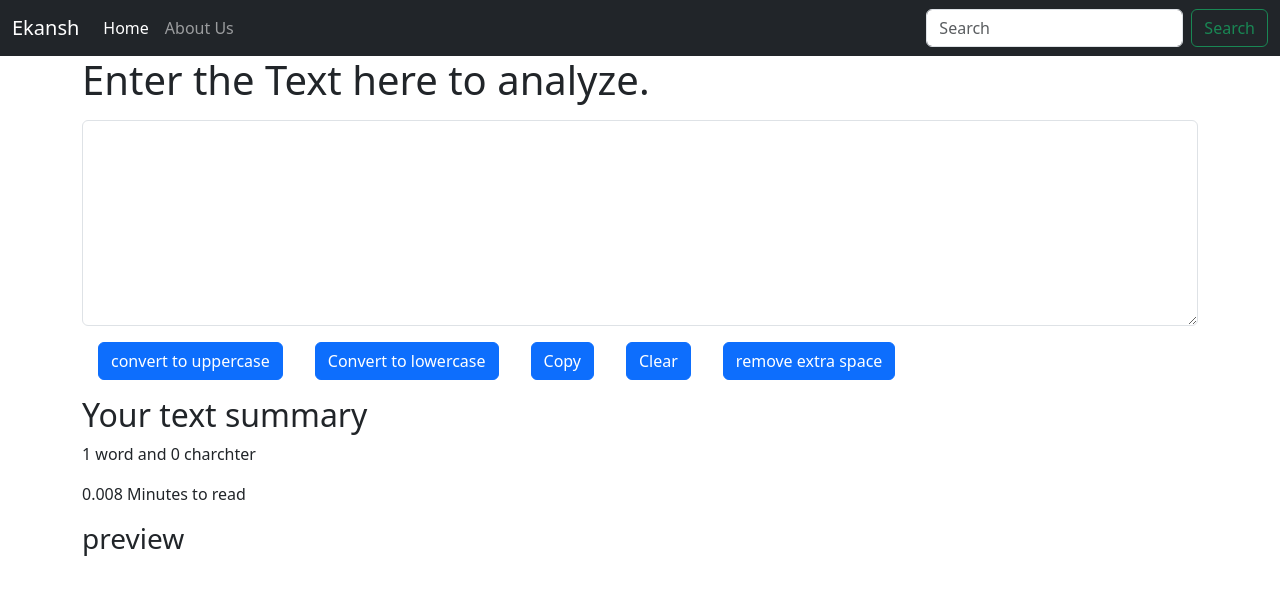
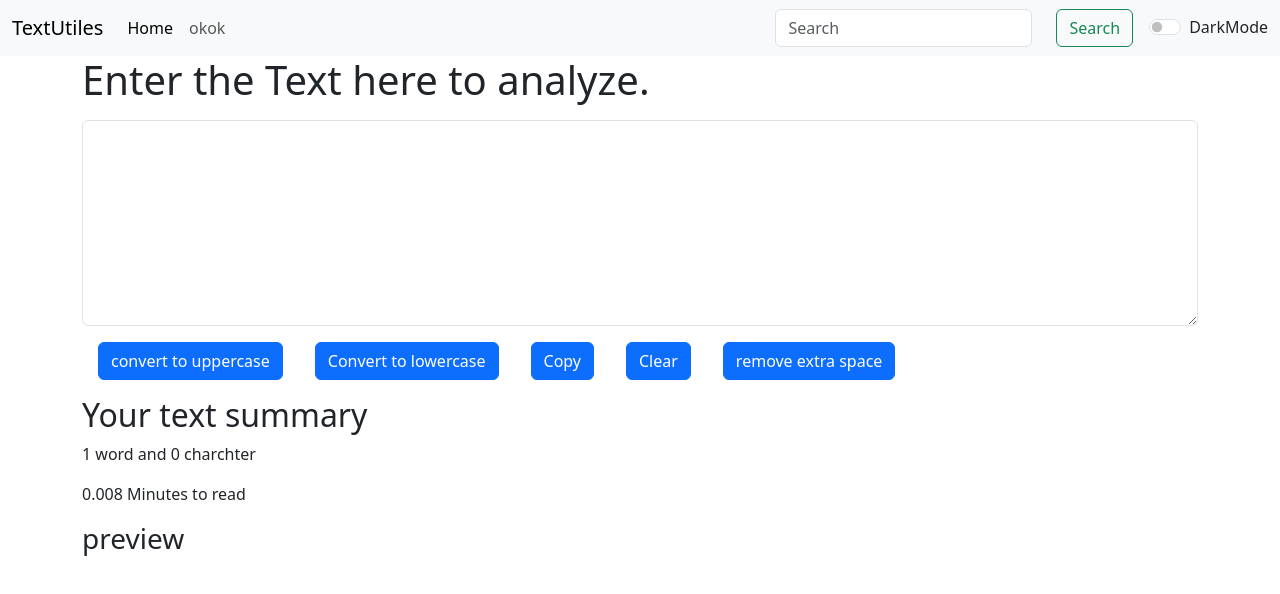
Before and after one commit to Ekansh-Bhushan/TextUtils, a React (Create React App) app in the folder project-app/: page / in a window 1280 px wide. Shown: the top 594 px of the page. Built offline with nearby package versions, Linux system fonts and the light colour scheme.

Commit message:
Dark mode added in navbar

```diff
--- a/project-app/src/App.js
+++ b/project-app/src/App.js
@@ -1,3 +1,4 @@
+import { useState } from 'react';
 import './App.css';
 // import About from './Components/About';
 import Navbar from './Components/Navbar';
@@ -5,10 +6,19 @@ import TextForm from './Components/TextForm';
 
 
 function App() {
+  const [mode, setMode] =useState('light') //wheter dark mode is on or not
+  const toggleMode=()=>{
+    if(mode === 'light'){
+      setMode('dark')
+    }
+    else{
+      setMode('light')
+    }
+  }
   return (
     <>
 
-  <Navbar title="Ekansh" aboutText="About Us"/>
+  <Navbar title="TextUtiles" mode = {mode} toggleMode={toggleMode} />
   {/* <About/> */}
   <TextForm heading = "Enter the Text here to analyze."/>
     </>
--- a/project-app/src/Components/Navbar.js
+++ b/project-app/src/Components/Navbar.js
@@ -3,7 +3,9 @@ import PropTypes from "prop-types";
 
 export default function Navbar(props) {
   return (
-    <nav className="navbar navbar-expand-lg navbar-dark bg-dark">
+    <nav
+      className={`navbar navbar-expand-lg navbar-${props.mode} bg-${props.mode}`}
+    >
       <div className="container-fluid">
         <a className="navbar-brand" href="/">
           {props.title}
@@ -39,18 +41,41 @@ export default function Navbar(props) {
               placeholder="Search"
               aria-label="Search"
             />
-            <button className="btn btn-outline-success" type="submit">
+            <button className="btn btn-outline-success mx-3" type="submit">
               Search
             </button>
           </form>
+          <div
+            className={`form-check form-switch text-${
+              props.mode === "light" ? "dark" : "light"
+            }`}
+          >
+            <input
+              className={`form-check-input text-${props.mode}`}
+              onClick={props.toggleMode}
+              type="checkbox"
+              role="switch"
+              id="flexSwitchCheckDefault"
+            />
+            <label
+              className="form-check-label"
+              htmlFor="flexSwitchCheckDefault"
+            >
+              DarkMode
+            </label>
+          </div>
         </div>
       </div>
     </nav>
   );
 }
 
-Navbar.prototype = { title: PropTypes.string.isRequired, aboutText: PropTypes.string };
+Navbar.prototype = {
+  title: PropTypes.string.isRequired,
+  aboutText: PropTypes.string,
+};
 
 Navbar.defaultProps = {
-    title: "ok", aboutText: "okok"
-}
+  title: "ok",
+  aboutText: "okok",
+};
```
